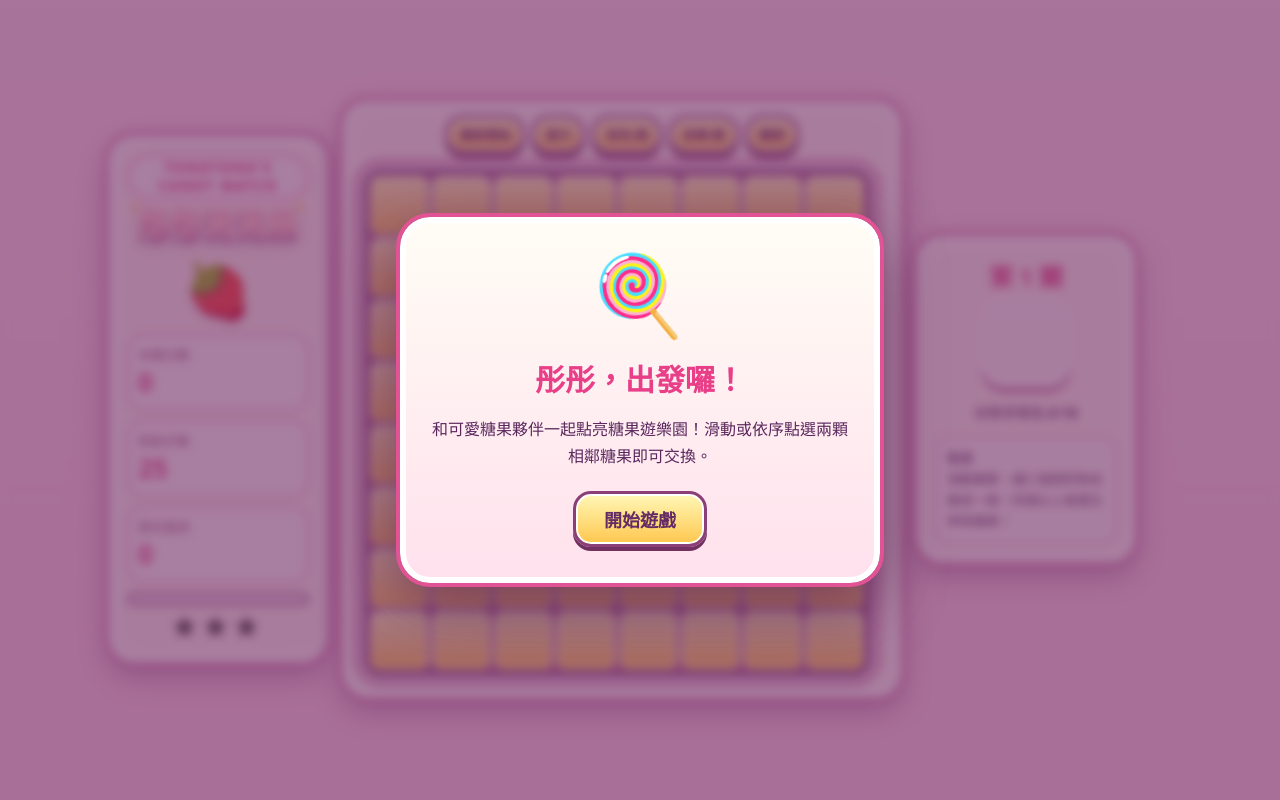
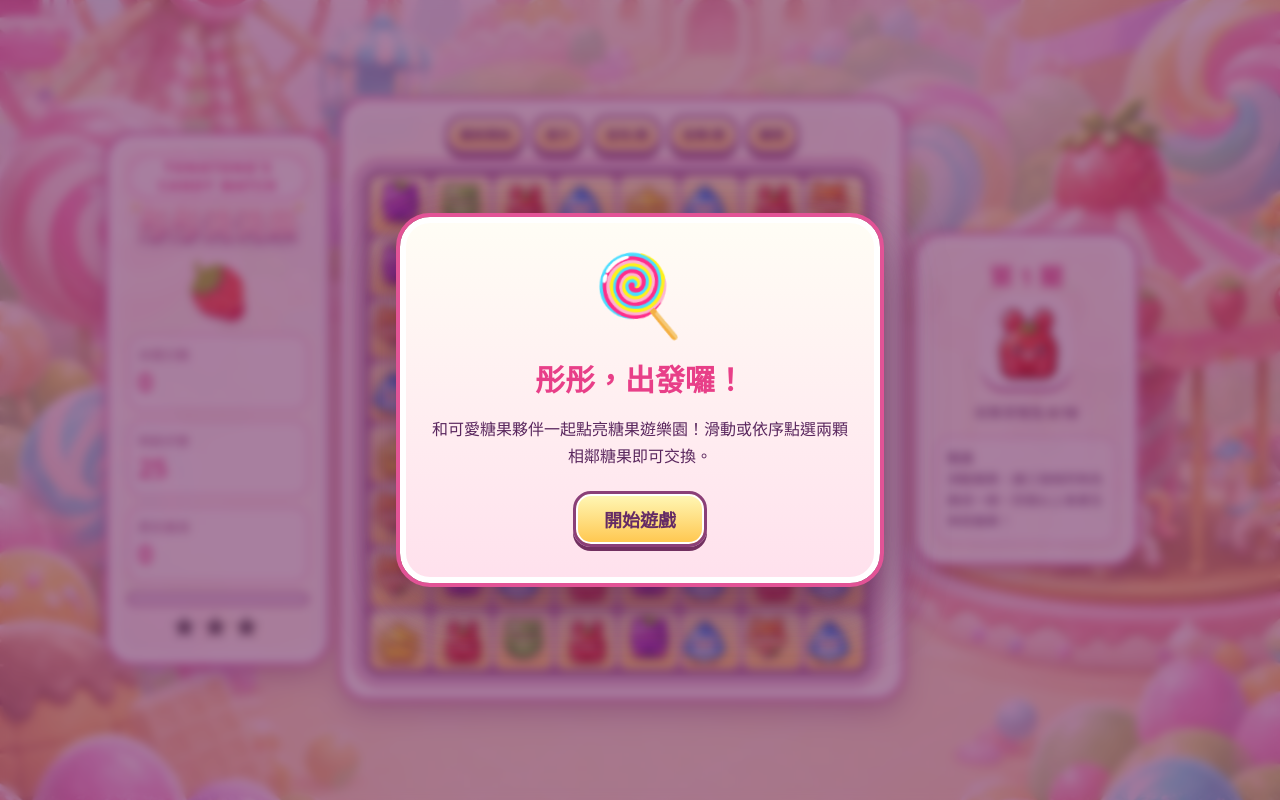
Before and after one commit to chou-richard/tongtong-candy-match, a plain HTML site: page index.html in a window 1280 px wide. Drawn offline with Linux system fonts and the light colour scheme.

Commit message:
加入完整遊戲美術與音樂

```diff
--- a/index.html
+++ b/index.html
@@ -9,7 +9,7 @@
 :root{--pink:#ff5c9b;--purple:#6d3db8;--cream:#fff6d8;--ink:#5a275e;--panel:#fff8f0e8}
 *{box-sizing:border-box;-webkit-tap-highlight-color:transparent}
 html,body{margin:0;min-height:100%;overscroll-behavior:none}
-body{font-family:"Microsoft JhengHei","PingFang TC",system-ui,sans-serif;color:var(--ink);background:#ffd7e8 url("tongtong-candy-park.png") center/cover fixed;overflow-x:hidden}
+body{font-family:"Microsoft JhengHei","PingFang TC",system-ui,sans-serif;color:var(--ink);background:#ffd7e8 url("tongtong-candy-park.webp") center/cover fixed;overflow-x:hidden}
 body:before{content:"";position:fixed;inset:0;background:linear-gradient(#fff3,#ffd0e355);z-index:-1}
 button{font:inherit;font-weight:900;color:#652b65;border:3px solid #8b3f78;border-radius:18px;background:linear-gradient(#fff8b8,#ffc64d);box-shadow:inset 0 0 0 2px #fff,0 4px 0 #723060;cursor:pointer;touch-action:manipulation}
 button:active{transform:translateY(3px);box-shadow:inset 0 0 0 2px #fff,0 1px 0 #723060}
@@ -21,10 +21,10 @@ button:active{transform:translateY(3px);box-shadow:inset 0 0 0 2px #fff,0 1px 0
 .gamebox{padding:10px}.toolbar{display:flex;gap:6px;justify-content:center;margin-bottom:9px;flex-wrap:wrap}.toolbar button{padding:7px 11px;font-size:13px}
 .board{position:relative;width:min(54vw,520px);aspect-ratio:1;display:grid;grid-template-columns:repeat(8,1fr);gap:3px;padding:8px;background:#9e4c88c9;border:5px solid #fff;outline:3px solid #c34e8d;border-radius:24px;box-shadow:inset 0 0 18px #57204b80;touch-action:none;user-select:none}
 .tile{position:relative;min-width:0;border:0;border-radius:16%;background-color:#fff3;box-shadow:inset 0 0 0 2px #fff9,0 2px 2px #54234e55;padding:0;overflow:hidden;transition:transform .15s,opacity .15s}
-.tile:active{transform:none}.tile:before{content:"";position:absolute;inset:3%;background-image:url("tongtong-candy-characters-transparent.png");background-size:300% 200%;background-position:var(--x) var(--y);background-repeat:no-repeat;filter:drop-shadow(0 2px 1px #63244f66)}
+.tile:active{transform:none}.tile:before{content:"";position:absolute;inset:3%;background-image:url("tongtong-candy-characters-transparent.webp");background-size:300% 200%;background-position:var(--x) var(--y);background-repeat:no-repeat;filter:drop-shadow(0 2px 1px #63244f66)}
 .tile.selected{animation:pulse .55s infinite alternate;outline:4px solid #fff248;z-index:2}.tile.hint{animation:hint .7s 2}.tile.pop{transform:scale(.15) rotate(18deg);opacity:0}
-.tile[data-special=lineH]:after,.tile[data-special=lineV]:after,.tile[data-special=bomb]:after,.tile[data-special=rainbow]:after{content:"";position:absolute;inset:4%;border-radius:18%;background-image:url("tongtong-special-candies-transparent.png");background-size:200% 200%;background-repeat:no-repeat;filter:hue-rotate(var(--special-hue,0deg)) saturate(1.08) drop-shadow(0 2px 2px #67215388);z-index:2}.tile[data-special=lineH]:after{background-position:0 0}.tile[data-special=lineV]:after{background-position:100% 0}.tile[data-special=bomb]:after{background-position:0 100%}.tile[data-special=rainbow]:after{background-position:100% 100%;filter:drop-shadow(0 2px 2px #67215388)}
-.objective{text-align:center}.objective h2{margin:4px;color:#e8468a}.objective p{font-size:14px}.target-icon{width:90px;height:90px;margin:5px auto;border-radius:24px;background:#fff8 url("tongtong-candy-characters-transparent.png") 0 0/300% 200%;box-shadow:inset 0 0 0 3px #fff,0 4px 0 #b24b83}
+.tile[data-special=lineH]:after,.tile[data-special=lineV]:after,.tile[data-special=bomb]:after,.tile[data-special=rainbow]:after{content:"";position:absolute;inset:4%;border-radius:18%;background-image:url("tongtong-special-candies-transparent.webp");background-size:200% 200%;background-repeat:no-repeat;filter:hue-rotate(var(--special-hue,0deg)) saturate(1.08) drop-shadow(0 2px 2px #67215388);z-index:2}.tile[data-special=lineH]:after{background-position:0 0}.tile[data-special=lineV]:after{background-position:100% 0}.tile[data-special=bomb]:after{background-position:0 100%}.tile[data-special=rainbow]:after{background-position:100% 100%;filter:drop-shadow(0 2px 2px #67215388)}
+.objective{text-align:center}.objective h2{margin:4px;color:#e8468a}.objective p{font-size:14px}.target-icon{width:90px;height:90px;margin:5px auto;border-radius:24px;background:#fff8 url("tongtong-candy-characters-transparent.webp") 0 0/300% 200%;box-shadow:inset 0 0 0 3px #fff,0 4px 0 #b24b83}
 .tip{font-size:13px;line-height:1.6;background:#fff9;padding:10px;border-radius:15px;border:2px dashed #e58bb8}
 .modal{position:fixed;inset:0;z-index:20;display:grid;place-items:center;padding:18px;background:#6e2c6499;backdrop-filter:blur(5px)}.modal.hidden{display:none}.card{width:min(480px,94vw);text-align:center;background:linear-gradient(#fffdf5,#ffe1ed);border:6px solid #fff;outline:4px solid #e25396;border-radius:30px;padding:25px;box-shadow:0 20px 60px #57204da0}.card .hero{font-size:76px;animation:float .7s infinite alternate}.card h2{color:#e83f88;font-size:30px;margin:5px}.card p{line-height:1.7}.card button{padding:12px 28px;font-size:18px;margin:5px}
 .toast{position:fixed;z-index:30;top:max(15px,env(safe-area-inset-top));left:50%;transform:translate(-50%,-100px);padding:10px 20px;border-radius:20px;background:#702c63;color:white;font-weight:900;transition:.25s}.toast.show{transform:translate(-50%,0)}
@@ -59,7 +59,7 @@ button:active{transform:translateY(3px);box-shadow:inset 0 0 0 2px #fff,0 1px 0
 <div id="loseModal" class="modal hidden"><div class="card"><div class="hero">🍬</div><h2>差一點點！</h2><p>步數用完了，再試一次一定可以！</p><button id="loseAgainBtn">重新挑戰</button></div></div>
 <div id="closedModal" class="modal hidden"><div class="card"><div class="hero">🌙</div><h2>遊戲已關閉</h2><p>音樂與遊戲已停止，現在可以安全關閉瀏覽器。</p><button id="reopenBtn">重新開始</button></div></div>
 <div id="toast" class="toast"></div>
-<audio id="bgm" src="tongtong-candy-bgm.wav" loop preload="auto" playsinline></audio>
+<audio id="bgm" src="tongtong-candy-bgm.mp3" loop preload="auto" playsinline></audio>
 <script>
 (()=>{
 const N=8,TYPES=6,$=id=>document.getElementById(id),boardEl=$("board"),bgm=$("bgm");
```
Also changed, not shown: tongtong-candy-characters-transparent.webp (added), tongtong-candy-park.webp (added), tongtong-special-candies-transparent.webp (added), 1 other file.
